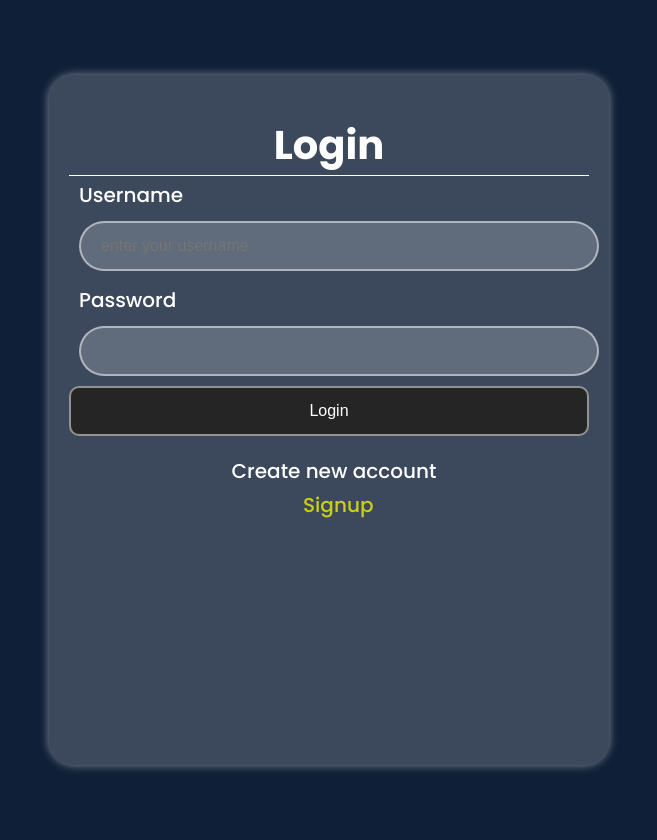
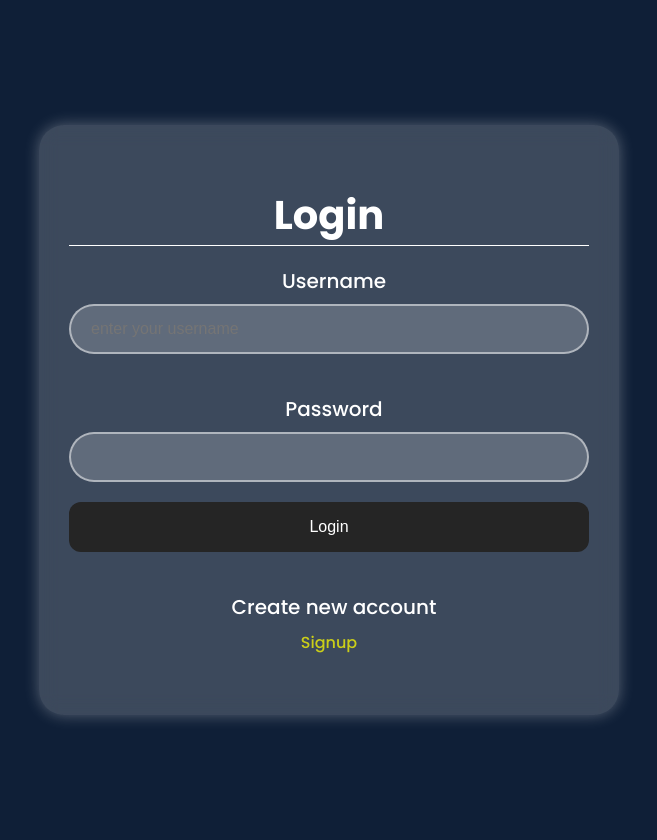
Before and after one commit to Vinraj1/todo_list, a Django app: page /login/ in a window 1280 px wide. Shown: the whole page, without its empty margins (331-988 px from the left). Run offline with Django 5.2, Linux system fonts and the light colour scheme; some libraries are stand-ins or nearby versions.

Commit message:
Updated index.css

```diff
--- a/mainapp/static/index.css
+++ b/mainapp/static/index.css
@@ -47,16 +47,17 @@ body {
 .signup-login {
     background-color: #0f1f37;
     width: 100%;
-    min-height: 100vh;   /* better than height */
-    overflow: hidden;
-    font-size: 1.5rem;   /* responsive font size */
-    color: #fff;
-    font-family: Poppins, sans-serif;
+    min-height: 100vh;
 
     display: flex;
     justify-content: center;
     align-items: center;
+
     padding: 20px;
+
+    font-size: clamp(1rem, 2vw, 1.2rem); /* auto responsive font */
+    color: #fff;
+    font-family: 'Poppins', sans-serif;
 }
 
 /* Mobile Devices */
@@ -75,14 +76,23 @@ body {
     }
 }
 
-  .signup-box{
-    background-color:#ffffff30;
+    .signup-box {
+        background-color: #ffffff30;
         width: 100%;
-    max-width: 520px;   /* limit on large screens */
-    min-height: 650px;
+        max-width: 520px;        /* limits width on large screens */
         border-radius: 25px;
-    box-shadow: 0 0 10px rgba(255, 255, 255, 0.5);
-    padding: 20px;
+        box-shadow: 0 0 15px rgba(255, 255, 255, 0.3);
+
+        padding: 40px 30px;
+
+        display: flex;
+        flex-direction: column;
+        justify-content: center;
+
+        backdrop-filter: blur(10px);
+
+        height: auto;            /* IMPORTANT: auto height */
+        min-height: auto;        /* remove fixed min-height */
     }
 
   .heading{
@@ -103,49 +113,34 @@ body {
     text-align: center;
     margin-top: 20px;
   }
- .inp{
-   /* margin-top: 10px; */
-  margin: 10px;
+    .inp {
+        width: 100%;
         height: 50px;
-    width: 500px;
         border-radius: 30px;
-    border: none;
-    padding-left: 20px;
-    font-size: 20px;
-    font-weight: 500;
-    color: #ffffff;
+        padding: 0 20px;
+        font-size: 1rem;
+        color: #fff;
         background-color: #ffffff30;
         border: 2px solid rgba(255, 255, 255, 0.5);
         box-sizing: border-box;
+        outline: none;
     }
- .inp{
+
+.submit-button {
     width: 100%;
     height: 50px;
-    border-radius: 30px;
-    border: none;
-    padding-left: 20px;
-    font-size: 1rem;
-    color: #ffffff;
-    background-color: #ffffff30;
-    border: 2px solid rgba(255, 255, 255, 0.5);
-    box-sizing: border-box;
-}
-
-.submit-button{
-    width: 100%;
-    height: 50px;
-    border-radius: 10px;
+    border-radius: 12px;
     border: none;
     font-size: 1rem;
     color: #fff;
     background-color: #252525;
-    border: 2px solid rgba(255, 255, 255, 0.5);
     cursor: pointer;
+    transition: 0.3s ease;
 }
 
-.submit-button:hover{
-    background-color: #ffff00bc;
-    color: #fff;
+.submit-button:hover {
+    background-color: #ffffff00;
+    color: #a9a3a3;
 }
 
 .line{
@@ -154,17 +149,26 @@ body {
     background-color: #ffffff;
     border: none;
 }
-.anc{
+
+.field {
+    display: flex;
+    flex-direction: column;
+    gap: 8px;
+    margin-bottom: 20px;
+}
+
+.anc {
     text-decoration: none;
     color: #ffff00bc;
-    font-size: 20px;
+    font-size: 1rem;
     font-weight: 500;
-    margin-left: 45%;
-    padding: 0;
     text-align: center;
-    margin-top: 20px;
-    cursor: pointer;
 }
+
+.create-account-text {
+    text-align: center;
+}
+
 .anc:hover{
   text-emphasis-color: white;
 }
@@ -223,19 +227,18 @@ body {
 }
 
 @media (max-width: 480px) {
-
     .signup-box {
-        padding: 15px;
-        border-radius: 15px;
+        padding: 25px 20px;
+        border-radius: 18px;
     }
 
     .heading {
-        font-size: 1.8rem;
+        font-size: 1.6rem;
     }
 
     .inp {
+        height: 45px;
         font-size: 0.9rem;
-        height: 45px;
     }
 
     .submit-button {
```
Lines whose indentation alone changed are shown as unchanged.
